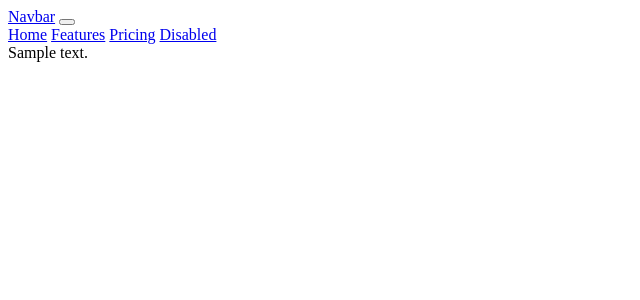
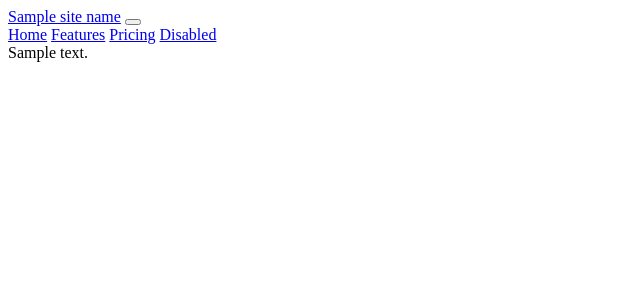
Before and after one commit to ron2cuba/offoron, a Symfony app: template templates/home/index.html.twig in a window 1280 px wide. Shown: the top 300 px of the page, without its empty margins (0-640 px from the left). Run offline with Twig, Linux system fonts and the light colour scheme; the template is opened without the code that fills it: most values are stand-ins (such as "Sample title", 1, 10 or a date in 2020); some libraries are stand-ins or nearby versions.

Commit message:
feat: add name in navbar

```diff
--- a/templates/_partials/_navbar.html.twig
+++ b/templates/_partials/_navbar.html.twig
@@ -1,6 +1,6 @@
 <nav class="navbar navbar-expand-lg navbar-light bg-light">
   <div class="container-fluid">
-    <a class="navbar-brand" href="#">Navbar</a>
+    <a class="navbar-brand" href="#">{{siteName}}</a>
     <button class="navbar-toggler" type="button" data-bs-toggle="collapse" data-bs-target="#navbarNavAltMarkup" aria-controls="navbarNavAltMarkup" aria-expanded="false" aria-label="Toggle navigation">
       <span class="navbar-toggler-icon"></span>
     </button>
```
